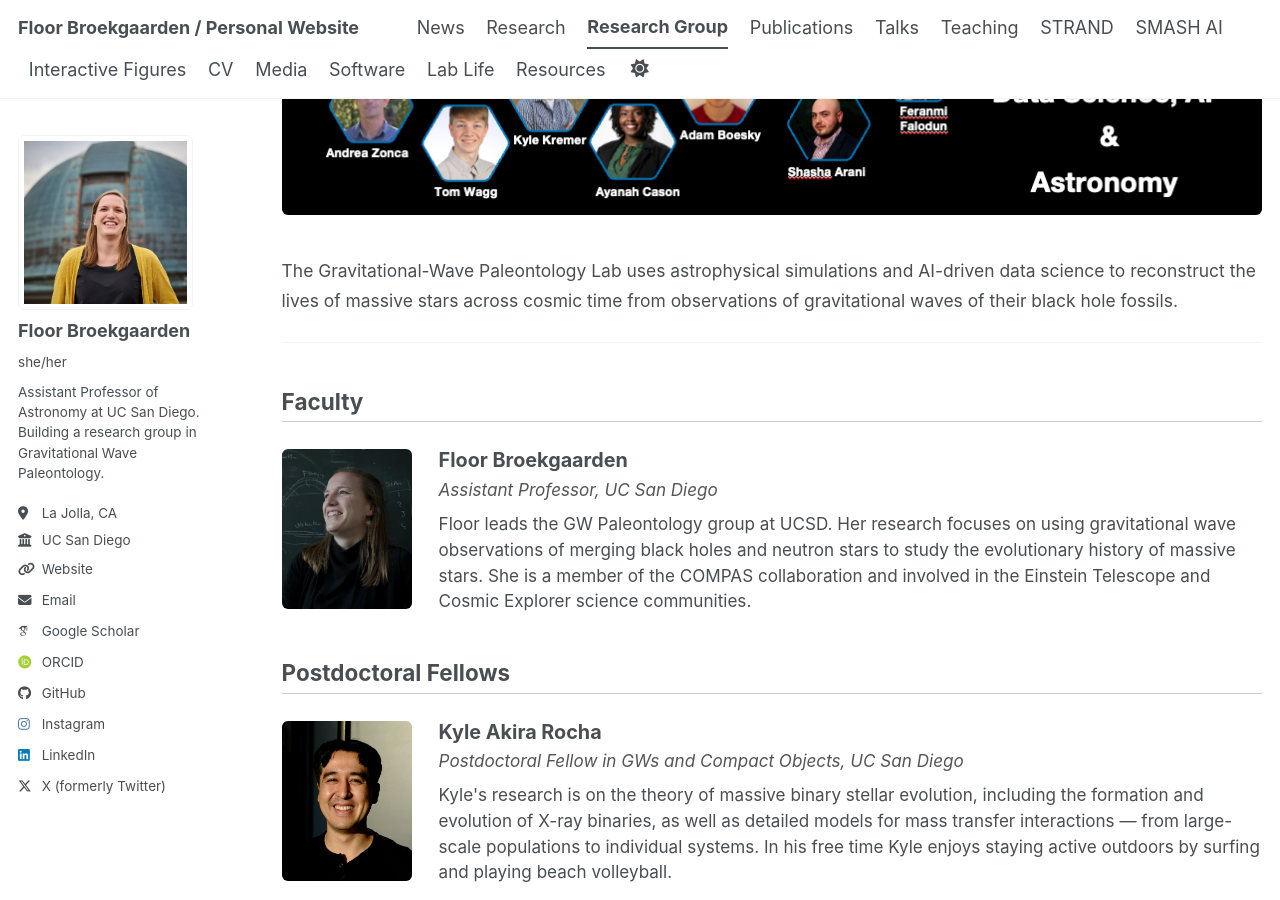
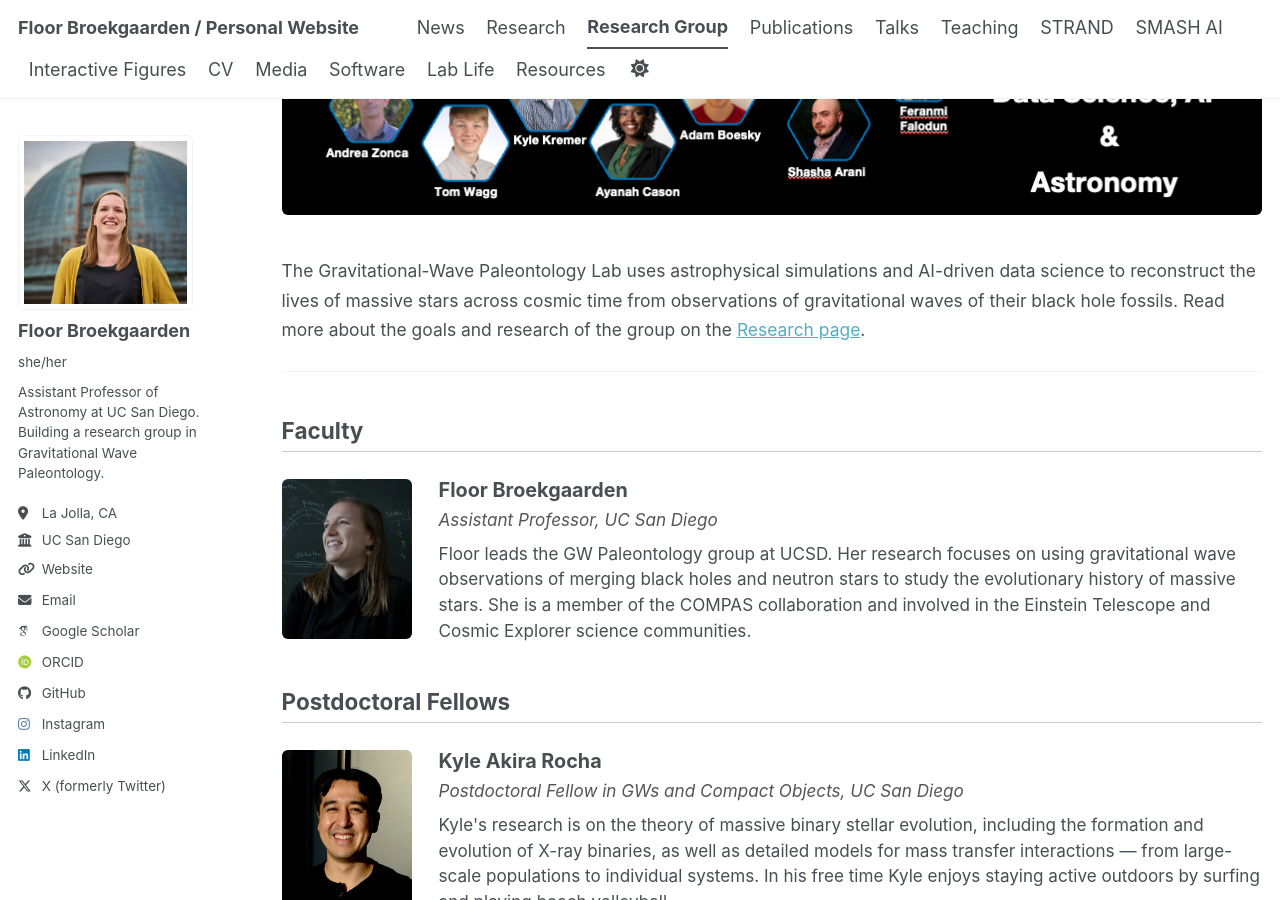
Before and after one commit to FloorBroekgaarden/FloorBroekgaarden.github.io, a Jekyll site: the page built from _pages/group.md, in a window 1280 px wide and 900 px high, scrolled down 613 px. Built offline with Jekyll 4.4.1, drawn with Linux system fonts in a browser that asks for light colours; some web fonts are replaced; a script bundle is joined from its source files by our own code; library files that are not in the unit come from our copies.

Commit message:
Update group.md

```diff
--- a/_pages/group.md
+++ b/_pages/group.md
@@ -45,7 +45,7 @@ author_profile: true
 
 <img src="/images/gwpaleontology_group.png" alt="GW Paleontology Group" style="width:100%; border-radius:6px; margin-bottom:1em;">
 
-<p style="font-size: 0.97em; line-height: 1.7; margin-bottom: 1.5em;">The Gravitational-Wave Paleontology Lab uses astrophysical simulations and AI-driven data science to reconstruct the lives of massive stars across cosmic time from observations of gravitational waves of their black hole fossils.</p>
+<p style="font-size: 0.97em; line-height: 1.7; margin-bottom: 1.5em;">The Gravitational-Wave Paleontology Lab uses astrophysical simulations and AI-driven data science to reconstruct the lives of massive stars across cosmic time from observations of gravitational waves of their black hole fossils. Read more about the goals and research of the group on the <a href="/research/">Research page</a>.</p>
 
 ---
 
```
